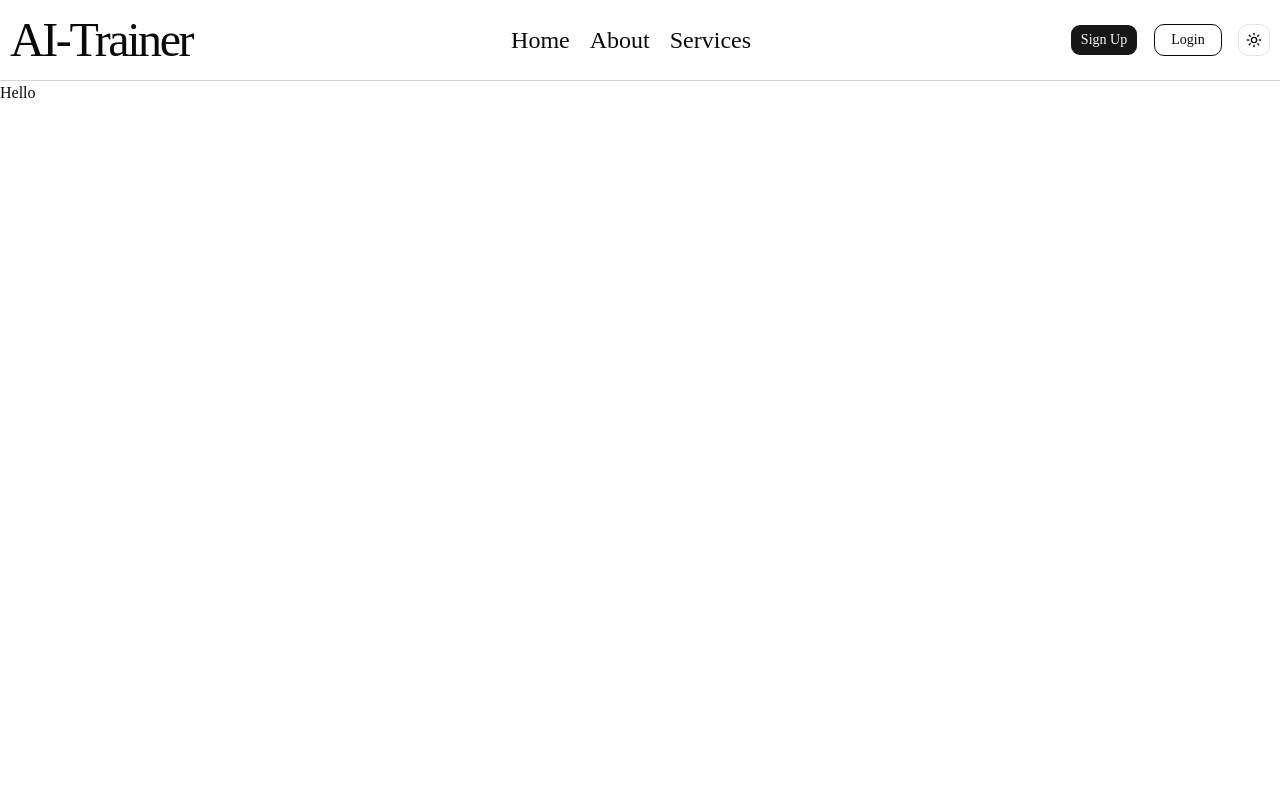
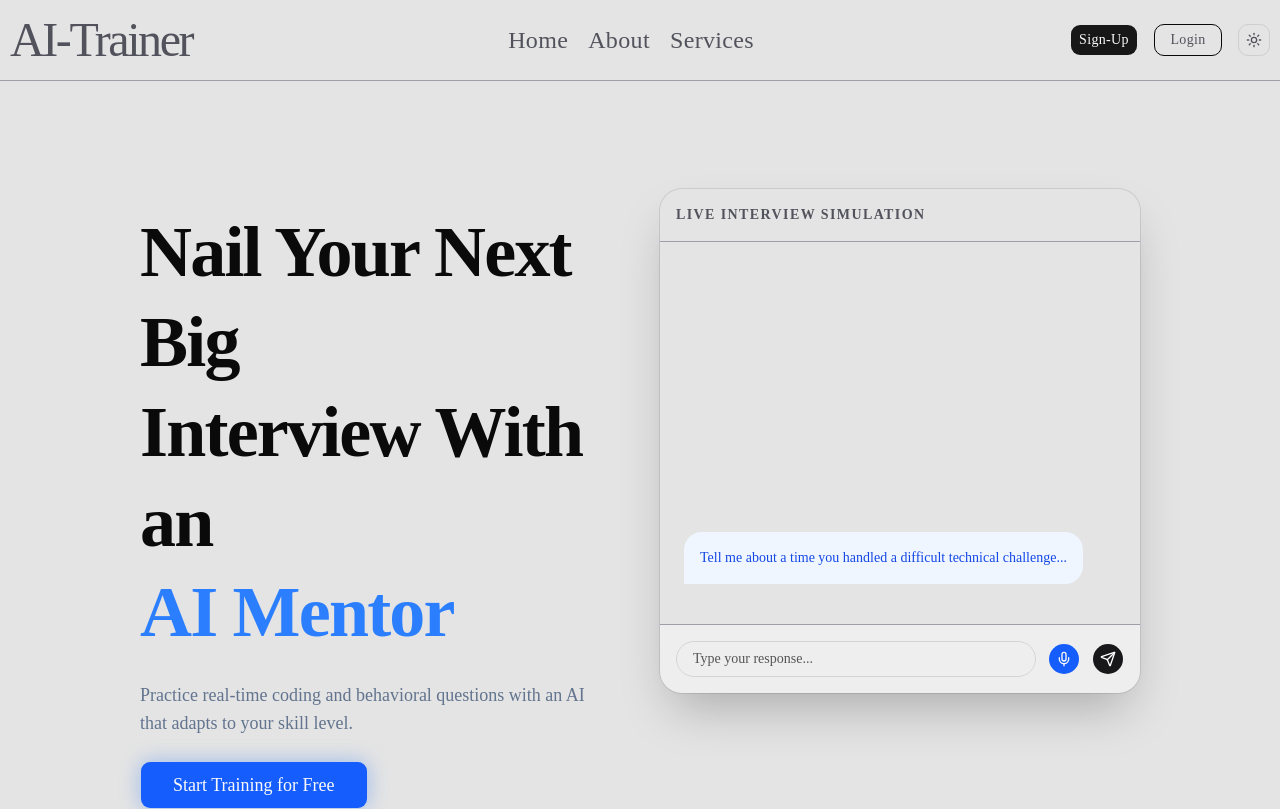
Before and after one commit to ShreyashMishra10/AI-Interview-Trainer, a Next.js app: page / in a window 1280 px wide. Built offline with nearby package versions, Linux system fonts and the light colour scheme.

Commit message:
Feat: Complete high-fidelity hero section and interactive UI.

```diff
--- a/app/(shared-layouts)/globals.css
+++ b/app/(shared-layouts)/globals.css
@@ -49,41 +49,46 @@
 }
 
 :root {
-  --background: oklch(1 0 0);
+  /* DARKER GREY: Dropped from 0.97 to 0.92 for more depth */
+  --background: oklch(0.92 0 0);
   --foreground: oklch(0.145 0 0);
-  --card: oklch(1 0 0);
+
+  /* STILL PURE WHITE: This creates the "Premium" contrast */
+  --card: oklch(0.92 0 0);
   --card-foreground: oklch(0.145 0 0);
+
   --popover: oklch(1 0 0);
   --popover-foreground: oklch(0.145 0 0);
   --primary: oklch(0.205 0 0);
   --primary-foreground: oklch(0.985 0 0);
-  --secondary: oklch(0.97 0 0);
+  --secondary: oklch(0.85 0 0); /* Slightly darker secondary to match */
   --secondary-foreground: oklch(0.205 0 0);
-  --muted: oklch(0.97 0 0);
-  --muted-foreground: oklch(0.556 0 0);
-  --accent: oklch(0.97 0 0);
+  --muted: oklch(0.90 0 0);
+  --muted-foreground: oklch(0.45 0 0); /* Darkened for better contrast on grey */
+  --accent: oklch(0.88 0 0);
   --accent-foreground: oklch(0.205 0 0);
   --destructive: oklch(0.577 0.245 27.325);
-  --border: oklch(0.922 0 0);
-  --input: oklch(0.922 0 0);
-  --ring: oklch(0.708 0 0);
+  --border: oklch(0.85 0 0); /* Visible borders for that "Architect" feel */
+  --input: oklch(0.85 0 0);
+  --ring: oklch(0.6 0 0);
   --chart-1: oklch(0.87 0 0);
   --chart-2: oklch(0.556 0 0);
   --chart-3: oklch(0.439 0 0);
   --chart-4: oklch(0.371 0 0);
   --chart-5: oklch(0.269 0 0);
   --radius: 0.625rem;
-  --sidebar: oklch(0.985 0 0);
+  --sidebar: oklch(0.95 0 0);
   --sidebar-foreground: oklch(0.145 0 0);
   --sidebar-primary: oklch(0.205 0 0);
   --sidebar-primary-foreground: oklch(0.985 0 0);
-  --sidebar-accent: oklch(0.97 0 0);
+  --sidebar-accent: oklch(0.90 0 0);
   --sidebar-accent-foreground: oklch(0.205 0 0);
-  --sidebar-border: oklch(0.922 0 0);
-  --sidebar-ring: oklch(0.708 0 0);
+  --sidebar-border: oklch(0.88 0 0);
+  --sidebar-ring: oklch(0.6 0 0);
 }
 
 .dark {
+  /* DARK MODE: Remains consistent deep zinc/black */
   --background: oklch(0.145 0 0);
   --foreground: oklch(0.985 0 0);
   --card: oklch(0.205 0 0);
@@ -122,7 +127,7 @@
     @apply border-border outline-ring/50;
   }
   body {
-    @apply bg-background text-foreground;
+    @apply bg-background text-foreground transition-colors duration-300;
   }
   html {
     @apply font-sans;
--- a/app/(shared-layouts)/page.tsx
+++ b/app/(shared-layouts)/page.tsx
@@ -1,5 +1,48 @@
+import { Button } from "@/components/ui/button";
+import { Card, CardContent, CardFooter, CardHeader, CardTitle } from "@/components/ui/card";
+import { Input } from "@/components/ui/input";
+import { Mic, Send } from "lucide-react";
+import Link from "next/link";
+
 export default function Home(){
   return(
-    <h1>Hello</h1>
+  <div className="flex flex-col lg:flex-row items-center justify-center min-h-[calc(100vh-81px)] px-6 lg:px-20 gap-10 ml-15 mr-15" >
+    <section className="flex-1 space-y-6 h-117">
+      <h1 className="text-5xl lg:text-7xl font-bold tracking-tight leading-tight">Nail Your Next Big <br /> Interview With an <br /> <span className="text-blue-500">AI Mentor</span></h1>
+      <p className="text-lg text-slate-500 max-w-md">Practice real-time coding and behavioral questions with an AI that adapts to your skill level.</p>
+      <Link href="/auth/sign-up"><Button className="h-12 px-8 text-lg bg-blue-600 hover:bg-blue-700 shadow-[0_0_20px_rgba(59,130,246,0.4)]">Start Training for Free</Button></Link>
+    </section>
+
+    <section className="flex-1 flex justify-center lg:justify-end w-full">
+        <Card className="dark:bg-zinc-900 border-zinc-900 dark:border-zinc-800 shadow-2xl rounded-3xl w-full max-w-[480px] overflow-hidden">
+          <CardHeader className="border-b border-zinc-400 dark:border-zinc-800 dark:bg-zinc-900/50">
+            <CardTitle className="text-sm font-semibold text-zinc-600 dark:text-zinc-400 uppercase tracking-widest">
+              Live Interview Simulation
+            </CardTitle>
+          </CardHeader>
+
+          <CardContent className="h-[350px] p-6 flex items-end">
+            <div className="bg-blue-50 dark:bg-blue-900/20 p-4 rounded-2xl rounded-bl-none text-sm text-blue-700 dark:text-blue-300">
+              Tell me about a time you handled a difficult technical challenge...
+            </div>
+          </CardContent>
+
+          <CardFooter className="p-4 bg-zinc-50/50 dark:bg-zinc-900/50 border-t border-zinc-400 dark:border-zinc-800 flex gap-3">
+            <div className="relative flex-1">
+              <Input
+                placeholder="Type your response..."
+                className="rounded-full pl-4 pr-10 h-9 border-zinc-300 focus:ring-blue-500"
+              />
+            </div>
+            <Button size="icon" className="rounded-full bg-blue-600">
+              <Mic className="h-4 w-4" />
+            </Button>
+            <Button size="icon" className="rounded-full bg-zinc-900 text-white">
+              <Send className="h-4 w-4" />
+            </Button>
+          </CardFooter>
+        </Card>
+      </section>
+  </div>
   )
 }
--- a/components/navbar.tsx
+++ b/components/navbar.tsx
@@ -3,17 +3,17 @@ import { buttonVariants } from "./ui/button"
 import { ModeToggle } from "./theme-toggle"
 export function Navbar(){
     return(
-        <div className="border-b border-zinc-300">
+        <div className="border-b border-zinc-400 font-sans font-medium text-sm tracking-wide text-zinc-600 dark:text-zinc-300">
         <header className="flex items-center ml-2.5 mr-2.5 justify-between h-20">
             <div className="font-sans tracking-tighter text-5xl">
                 <Link href="/">AI-Trainer</Link>
             </div>
-            <div className="flex text-2xl gap-5"><Link href="/">Home</Link>
+            <div className="flex font-sans text-2xl gap-5"><Link className="hover:text-gray-500" href="/">Home</Link>
                 <Link className="hover:text-gray-500" href="/about">About</Link>
                 <Link className="hover:text-gray-500" href="/services">Services</Link>
             </div>
-            <div className="flex items-center gap-4">
-                <Link href="/auth/sign-up" className={buttonVariants({className: "w-17 rounded-full order-zinc-950"})}>Sign Up</Link>
+            <div className="flex font-sans items-center gap-4">
+                <Link href="/auth/sign-up" className={buttonVariants({className: "w-17 rounded-full order-zinc-950"})}>Sign-Up</Link>
                 <Link href="/auth/login" className={buttonVariants({
                     variant: "outline",
                     className: "w-17 rounded-full border-zinc-950"
--- a/components/theme-toggle.tsx
+++ b/components/theme-toggle.tsx
@@ -1,6 +1,4 @@
 "use client"
-
-import * as React from "react"
 import { Moon, Sun } from "lucide-react"
 import { useTheme } from "next-themes"
 
```
